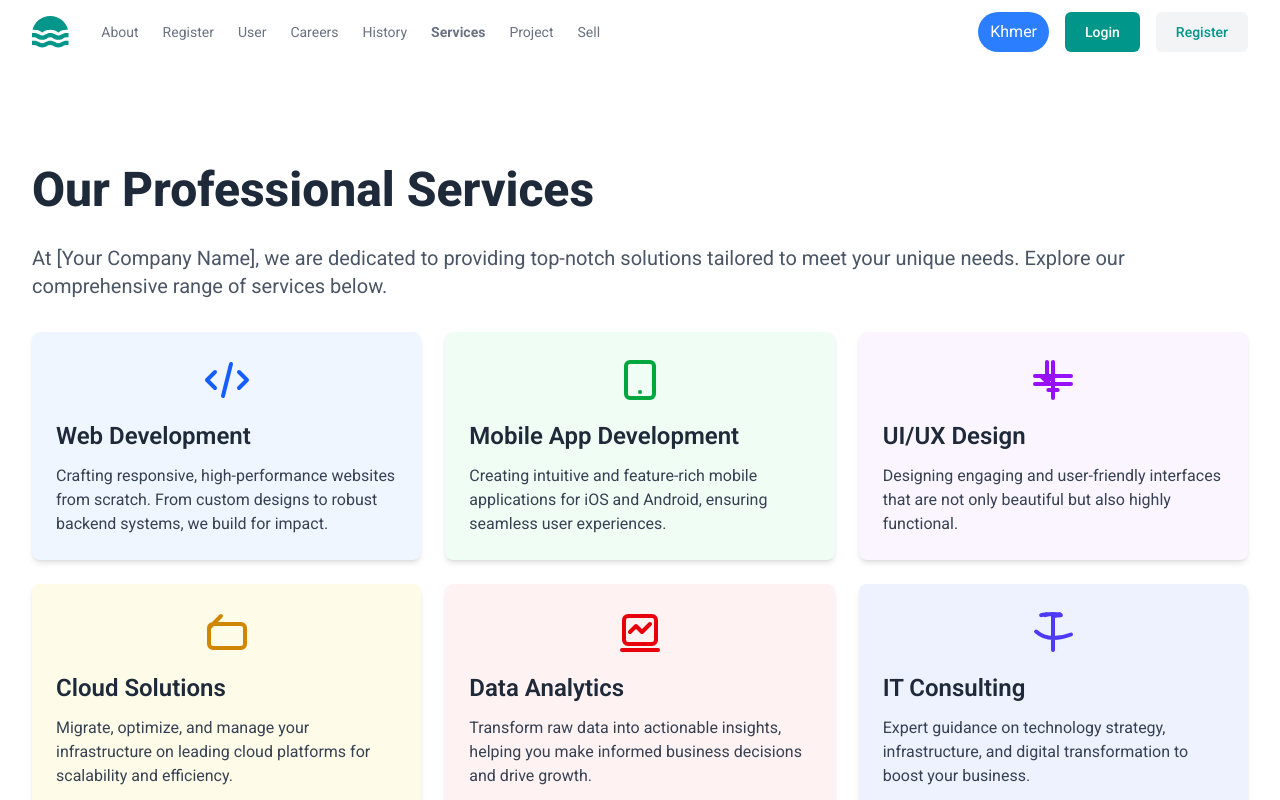
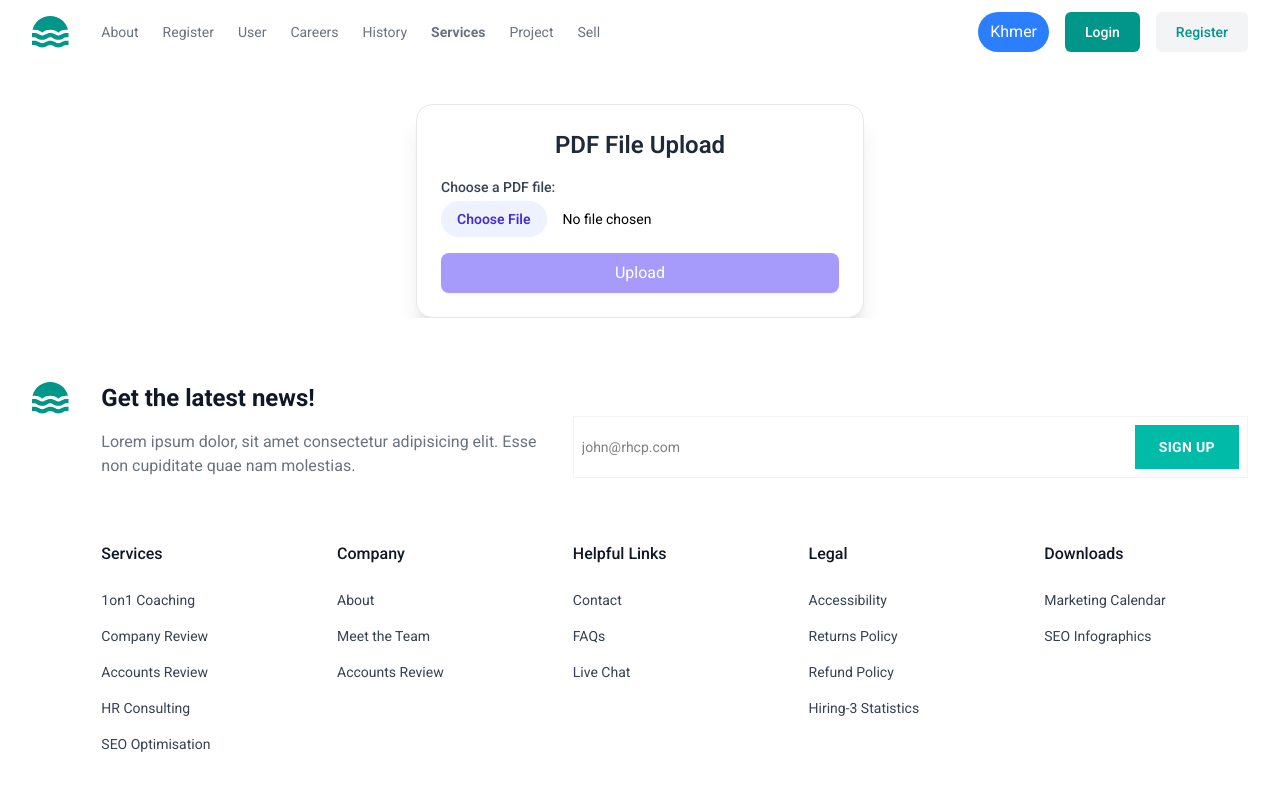
Before and after one commit to pisethsan/Piseth_San-router-2, a Vue app: page /services in a window 1280 px wide. Shown: the top 800 px of the page. Built offline with nearby package versions, Linux system fonts and the light colour scheme.

Commit message:
File Upload

```diff
--- a/src/pages/Services.vue
+++ b/src/pages/Services.vue
@@ -1,131 +1,60 @@
-<!-- ServicesPage.vue -->
 <template>
-    <div class="mx-auto max-w-2xl px-4 py-16 sm:px-6 sm:py-24 lg:max-w-7xl lg:px-8">
-        <h1 class="text-5xl font-extrabold text-gray-800 mb-6 leading-tight">Our Professional Services</h1>
-        <p class="text-xl text-gray-600 mb-8 max-w-7xl mx-auto">
-            At [Your Company Name], we are dedicated to providing top-notch solutions tailored to meet your unique needs. Explore our comprehensive range of services below.
-        </p>
+    <div class="max-w-md mx-auto mt-10 bg-white rounded-2xl shadow-xl p-6 border border-gray-200">
+        <h2 class="text-2xl font-semibold text-gray-800 mb-4 text-center">PDF File Upload</h2>
 
-        <div class="grid grid-cols-1 md:grid-cols-2 lg:grid-cols-3 gap-6">
-            <!-- Service Card 1: Web Development -->
-            <div class="bg-blue-50 p-6 rounded-lg shadow-md hover:shadow-lg transition-shadow duration-300">
-                <div class="text-blue-600 mb-4">
-                    <!-- Icon for Web Development, using a simple SVG for demonstration -->
-                    <svg class="h-12 w-12 mx-auto" fill="none" viewBox="0 0 24 24" stroke="currentColor">
-                        <path stroke-linecap="round" stroke-linejoin="round" stroke-width="2" d="M10 20l4-16m4 4l4 4-4 4M6 16l-4-4 4-4" />
-                    </svg>
-                </div>
-                <h2 class="text-2xl font-semibold text-gray-800 mb-3">Web Development</h2>
-                <p class="text-gray-700">
-                    Crafting responsive, high-performance websites from scratch. From custom designs to robust backend systems, we build for impact.
-                </p>
-            </div>
+        <div class="mb-4">
+            <label class="block text-sm font-medium text-gray-700 mb-1">Choose a PDF file:</label>
+            <input type="file" accept="application/pdf" @change="handleFileChange" class="block w-full text-sm file:mr-4 file:py-2 file:px-4
+               file:rounded-full file:border-0
+               file:text-sm file:font-semibold
+               file:bg-indigo-50 file:text-indigo-700
+               hover:file:bg-indigo-100 transition" />
+        </div>
 
-            <!-- Service Card 2: Mobile App Development -->
-            <div class="bg-green-50 p-6 rounded-lg shadow-md hover:shadow-lg transition-shadow duration-300">
-                <div class="text-green-600 mb-4">
-                    <!-- Icon for Mobile App Development -->
-                    <svg class="h-12 w-12 mx-auto" fill="none" viewBox="0 0 24 24" stroke="currentColor">
-                        <path stroke-linecap="round" stroke-linejoin="round" stroke-width="2" d="M12 18h.01M7 21h10a2 2 0 002-2V5a2 2 0 00-2-2H7a2 2 0 00-2 2v14a2 2 0 002 2z" />
-                    </svg>
-                </div>
-                <h2 class="text-2xl font-semibold text-gray-800 mb-3">Mobile App Development</h2>
-                <p class="text-gray-700">
-                    Creating intuitive and feature-rich mobile applications for iOS and Android, ensuring seamless user experiences.
-                </p>
-            </div>
+        <div v-if="file" class="mb-4 bg-gray-50 p-4 rounded-md border border-gray-200">
+            <p class="text-sm text-gray-700"><strong>File Name:</strong> {{ file.name }}</p>
+            <p class="text-sm text-gray-700"><strong>File Size:</strong> {{ formattedFileSize }}</p>
+        </div>
 
-            <!-- Service Card 3: UI/UX Design -->
-            <div class="bg-purple-50 p-6 rounded-lg shadow-md hover:shadow-lg transition-shadow duration-300">
-                <div class="text-purple-600 mb-4">
-                    <!-- Icon for UI/UX Design -->
-                    <svg class="h-12 w-12 mx-auto" fill="none" viewBox="0 0 24 24" stroke="currentColor">
-                        <path stroke-linecap="round" stroke-linejoin="round" stroke-width="2" d="M9.663 17h4.673M12 3v18M3 10h18M3 14h18m-9-4l-3 3m0 0l-3-3m3 3V3" />
-                    </svg>
-                </div>
-                <h2 class="text-2xl font-semibold text-gray-800 mb-3">UI/UX Design</h2>
-                <p class="text-gray-700">
-                    Designing engaging and user-friendly interfaces that are not only beautiful but also highly functional.
-                </p>
-            </div>
+        <button :disabled="!file || uploading" @click="uploadFile"
+            class="w-full py-2 px-4 bg-indigo-600 text-white rounded-lg shadow hover:bg-indigo-700 transition disabled:opacity-50 disabled:cursor-not-allowed">
+            <span v-if="uploading">Uploading...</span>
+            <span v-else>Upload</span>
+        </button>
 
-            <!-- Service Card 4: Cloud Solutions -->
-            <div class="bg-yellow-50 p-6 rounded-lg shadow-md hover:shadow-lg transition-shadow duration-300">
-                <div class="text-yellow-600 mb-4">
-                    <!-- Icon for Cloud Solutions -->
-                    <svg class="h-12 w-12 mx-auto" fill="none" viewBox="0 0 24 24" stroke="currentColor">
-                        <path stroke-linecap="round" stroke-linejoin="round" stroke-width="2" d="M3 10l2-2m0 0l4-4m-4 4h14a2 2 0 012 2v8a2 2 0 01-2 2H5a2 2 0 01-2-2v-8a2 2 0 012-2z" />
-                    </svg>
-                </div>
-                <h2 class="text-2xl font-semibold text-gray-800 mb-3">Cloud Solutions</h2>
-                <p class="text-gray-700">
-                    Migrate, optimize, and manage your infrastructure on leading cloud platforms for scalability and efficiency.
-                </p>
-            </div>
-
-            <!-- Service Card 5: Data Analytics -->
-            <div class="bg-red-50 p-6 rounded-lg shadow-md hover:shadow-lg transition-shadow duration-300">
-                <div class="text-red-600 mb-4">
-                    <!-- Icon for Data Analytics -->
-                    <svg class="h-12 w-12 mx-auto" fill="none" viewBox="0 0 24 24" stroke="currentColor">
-                        <path stroke-linecap="round" stroke-linejoin="round" stroke-width="2" d="M7 12l3-3 3 3 4-4M3 21h18M6 4h12a2 2 0 012 2v10a2 2 0 01-2 2H6a2 2 0 01-2-2V6a2 2 0 012-2z" />
-                    </svg>
-                </div>
-                <h2 class="text-2xl font-semibold text-gray-800 mb-3">Data Analytics</h2>
-                <p class="text-gray-700">
-                    Transform raw data into actionable insights, helping you make informed business decisions and drive growth.
-                </p>
-            </div>
-
-            <!-- Service Card 6: IT Consulting -->
-            <div class="bg-indigo-50 p-6 rounded-lg shadow-md hover:shadow-lg transition-shadow duration-300">
-                <div class="text-indigo-600 mb-4">
-                    <!-- Icon for IT Consulting -->
-                    <svg class="h-12 w-12 mx-auto" fill="none" viewBox="0 0 24 24" stroke="currentColor">
-                        <path stroke-linecap="round" stroke-linejoin="round" stroke-width="2" d="M21 13.255A23.931 23.931 0 0112 15c-3.183 0-6.22-1.28-8.455-3.245M12 3c1.332 0 2.651.196 3.934.57a2.502 2.502 0 00-.733-.57m.733.57c-1.332 0-2.651.196-3.934.57M12 3c-1.332 0-2.651.196-3.934.57a2.502 2.502 0 01.733-.57m-.733.57C8.668 3 7.349 3.196 6.066 3.57M12 3v18" />
-                    </svg>
-                </div>
-                <h2 class="text-2xl font-semibold text-gray-800 mb-3">IT Consulting</h2>
-                <p class="text-gray-700">
-                    Expert guidance on technology strategy, infrastructure, and digital transformation to boost your business.
-                </p>
-            </div>
-        </div>
+        <p v-if="message" class="text-center mt-4 text-sm text-green-600">{{ message }}</p>
+        <p v-if="error" class="text-center mt-4 text-sm text-red-600">{{ error }}</p>
     </div>
 </template>
 
 <script>
+import axios from "axios";
 export default {
-    name: 'ServicesPage', // Component name
+    name: "FileUpload",
     data() {
         return {
-            // Data properties specific to this component can go here.
-            // For example, if your services were fetched from an API:
-            // services: []
+            file: null,
+            message: "",
+            error: "",
+            uploading: false,
         };
     },
+    computed: {
+        formattedFileSize() {
+            if (!this.file) return "";
+            const sizeInKB = this.file.size / 1024;
+            return sizeInKB < 1024
+                ? `${sizeInKB.toFixed(2)} KB`
+                : `${(sizeInKB / 1024).toFixed(2)} MB`;
+        },
+    },
     methods: {
-        // Methods specific to this component can go here.
-        // For example, a method to fetch services data:
-        // fetchServices() {
-        //   // Logic to fetch data
-        // }
+        handleFileChange(event) {
+          // Handle Event
+        },
+        async uploadFile() {
+          // Handle Upload
+        },
     },
-    // You can also add lifecycle hooks here, e.g., to fetch data when the component is mounted:
-    // mounted() {
-    //   this.fetchServices();
-    // }
 };
 </script>
-
-<style scoped>
-/* These styles are scoped to this component, meaning they only apply here. */
-/* We import the Inter font here, as Tailwind typically handles most styling. */
-@import url('https://fonts.googleapis.com/css2?family=Inter:wght@400;500;600;700&display=swap');
-
-/* Any custom CSS that cannot be expressed with Tailwind utility classes can go here. */
-/* For example: */
-/* .my-custom-class {
-    border: 1px solid red;
-} */
-</style>
```
